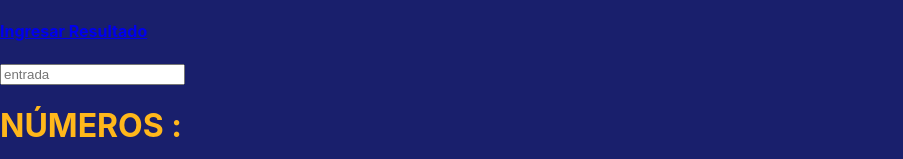
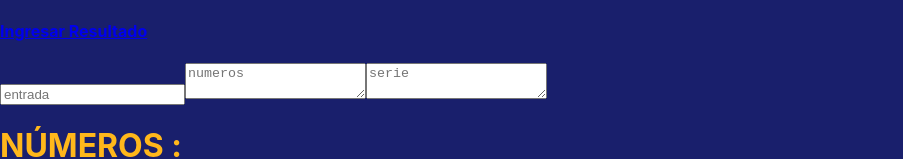
Before and after one commit to Loteria-de-Manizales/teclado-tabla, a React (Create React App) app: page /resultados/1 in a window 1280 px wide. Shown: the part 165-324 px from the top of the page, without its empty margins (0-903 px from the left). Built offline with nearby package versions, Linux system fonts and the light colour scheme; no server answers.

Commit message:
Solucion temporal a error de POST para pruebas

```diff
--- a/src/api/axios/resultados.api.js
+++ b/src/api/axios/resultados.api.js
@@ -14,7 +14,7 @@ export const getAllResultados = () => {
 export const getResultado = (id) => axios.get(`https://resultados-loteria-manizales.onrender.com/api/v1/resultados/${id}`)
 
 export const createResultado = (resultado) => {
-    return axios.post('https://resultados-loteria-manizales.onrender.com/api/v1/resultados/', resultado)
+    return axios.post(`https://resultados-loteria-manizales.onrender.com/api/v1/resultados/`, resultado)
 }
 
 export const deleteResultado = (id) => axios.delete(`https://resultados-loteria-manizales.onrender.com/api/v1/resultados/${id}`)
--- a/src/components/FormularioResultados.jsx
+++ b/src/components/FormularioResultados.jsx
@@ -59,7 +59,7 @@ export function FormularioResultados({sorteo, premio}) {
             onChange={onEntradaChange}
         />
 
-        {/* <textarea
+        <textarea
             className="numero"
             placeholder='numeros'
             name="resultado" value={numeros}
@@ -71,7 +71,7 @@ export function FormularioResultados({sorteo, premio}) {
             placeholder='serie'
             name="serie" value={serie}
             onChange={onEntradaChange}
-        />  */}
+        />
 
         <h1><span>NÚMEROS : </span>{numeros}</h1>
         <h1><span>SERIE   : </span>{serie}</h1>
--- a/src/pages/FormularioResultadosPage.jsx
+++ b/src/pages/FormularioResultadosPage.jsx
@@ -4,6 +4,6 @@ export function FormularioResultadosPage() {
 
 
   return (
-   <FormularioResultados sorteo={1} premio={38} />
+   <FormularioResultados sorteo={1} premio={1} />
   )
 }
```
